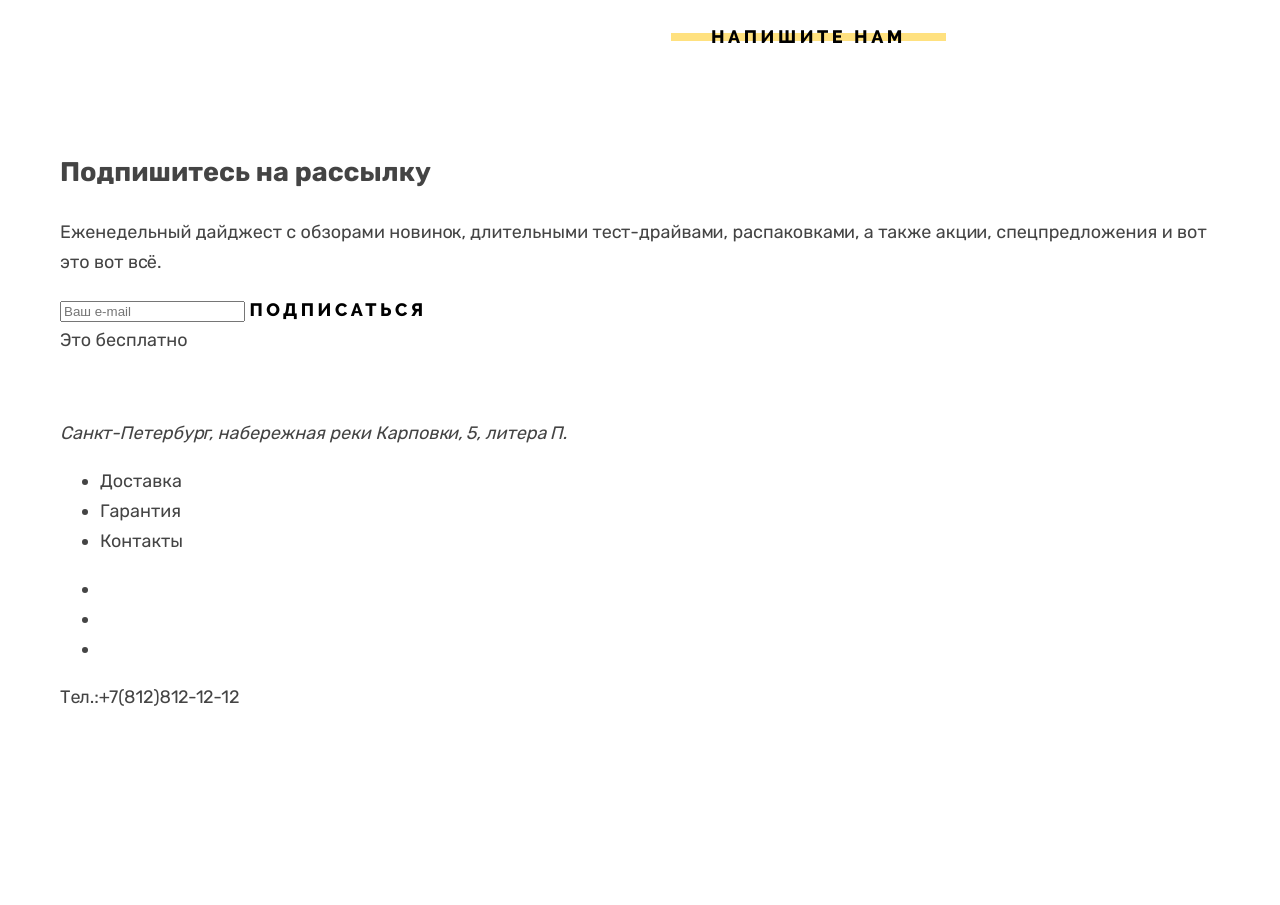
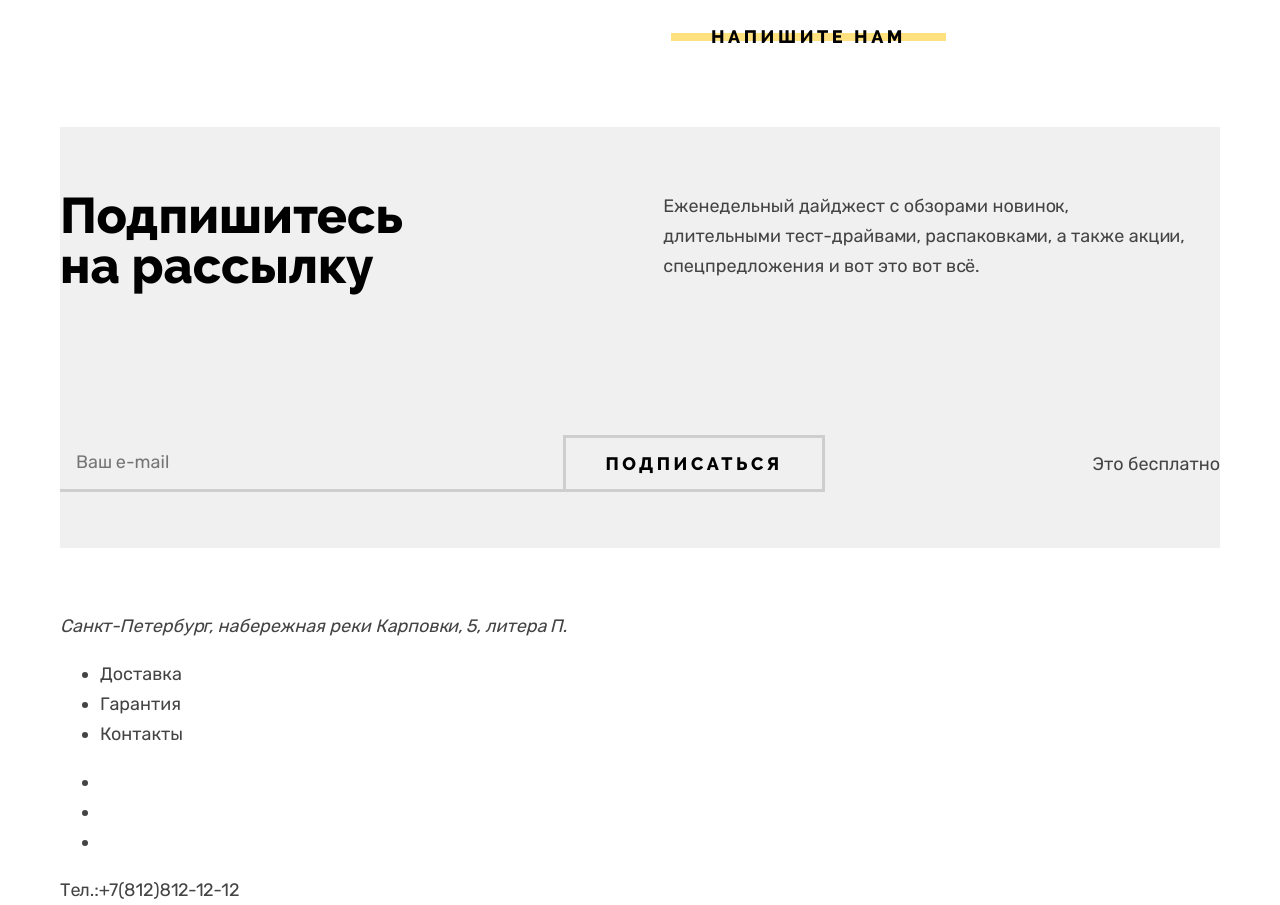
Before and after one commit to AnastasiaKis92/Device, a website: page source/index.html in a window 1280 px wide. Shown: the part 2291-3196 px from the top of the page. Before the commit the page ends 3003 px from the top, so only its background shows below. Drawn offline with nearby package versions, Linux system fonts and the light colour scheme; files that its build step writes are made by us from their sources.

Commit message:
Section subscribe

```diff
--- a/package.json
+++ b/package.json
@@ -7,6 +7,7 @@
     "browser-sync": "^2.27.10",
     "del": "^6.0.0",
     "eslint": "^8.16.0",
+    "eslint-config-htmlacademy": "^5.1.2",
     "gulp": "^4.0.2",
     "gulp-htmlmin": "^5.0.1",
     "gulp-libsquoosh": "^1.1.2",
--- a/source/index.html
+++ b/source/index.html
@@ -469,13 +469,22 @@
 
       <!-- Подписаться -->
       <section class="subscribe">
+        <div class="subscribe__title-container">
           <h2 class="subscribe__title">Подпишитесь на рассылку</h2>
           <p class="subscribe__text">Еженедельный дайджест с обзорами новинок, длительными тест-драйвами, распаковками, а также акции, спецпредложения и вот это вот всё.</p>
+        </div>
+        <div class="subscribe__form-container">
           <form class="subscribe__form" action="https://echo.htmlacademy.ru/" method="post">
             <input class="subscribe__field" type="email" name="email" placeholder="Ваш e-mail">
             <button class="btn subscribe__btn" type="submit">Подписаться</button>
           </form>
-        <span class="subscribe__notice">Это бесплатно</span>
+          <span class="subscribe__notice">
+            <svg class="subscribe__icon" aria-hidden="true" focusable="false" width="15" height="14">
+              <use href="img/sprite.svg#icon-tick"></use>
+            </svg>
+            Это бесплатно
+          </span>
+        </div>
       </section>
     </main>
 
--- /dev/null
+++ b/source/sass/blocks/subscribe.sass
@@ -0,0 +1,71 @@
+.subscribe
+    background-color: $gray-bg
+
+.subscribe__title-container
+    display: flex
+    justify-content: space-between
+    padding: 64px 0 144px
+
+.subscribe__title
+    width: 30%
+    margin: 0
+    @include Raleway
+    @include font(2.5rem, 1)
+    color: $black
+
+.subscribe__text
+    width: 48%
+    margin: 0
+    padding-right: 35px
+
+.subscribe__form-container
+    display: flex
+    justify-content: space-between
+    align-items: center
+    padding-bottom: 56px
+
+.subscribe__form
+    display: flex
+    width: 70%
+
+.subscribe__field
+    width: 62%
+    padding: 11px 11px 11px 16px
+    font-family: "Rubik", "Arial", sans-serif
+    @include font(0.9rem, calc(30 / 18))
+    background-color: transparent
+    border: none
+    border-bottom: 3px solid $gray-btn
+
+    &:hover
+        color: $gray
+
+    &:focus
+        background-color: $gray-bg-1
+        transition: 0.3s ease
+        outline: none
+
+    &:invalid
+        border-bottom: 3px solid $error
+
+    &:disabled
+        opacity: 0.5
+
+.subscribe__btn
+    padding: 15px 39px
+    border: 3px solid $gray-btn
+    @include focus
+    @include disabled
+
+    &:enabled:hover
+        color: $white
+        background-color: $black
+        border-color: $black
+        transition: 0.3s ease
+
+    &:enabled:active
+        color: fade-out($white, 0.7)
+        border-color: $black
+
+.subscribe__icon
+    margin-right: 16px
--- a/source/sass/common/variables.sass
+++ b/source/sass/common/variables.sass
@@ -2,6 +2,7 @@
 $gray: #444444
 $gray-bg: #F0F0F0
 $gray-bg-1: #DCDCDC
+$gray-btn: #CECECE
 $white: #FFFFFF
 $black: #000000
 $black-1: #1A1A1A
@@ -9,6 +10,7 @@ $yellow: #FFE17F
 $yellow-active: #FFCC33
 $yellow-dark: #FFC700
 $focus-color: #AF4FFF
+$error: #FF3D3D
 
 //Paddings
 $xl: 110px
--- a/source/sass/styles.sass
+++ b/source/sass/styles.sass
@@ -22,3 +22,4 @@
 @import "blocks/delivery.sass"
 @import "blocks/about.sass"
 @import "blocks/contacts.sass"
+@import "blocks/subscribe.sass"
```
Also changed, not shown: .eslintrc.cjs, source/img/icons-sprite/icon-tick.svg (added), source/img/sprite.svg. Lines whose indentation alone changed are shown as unchanged.
